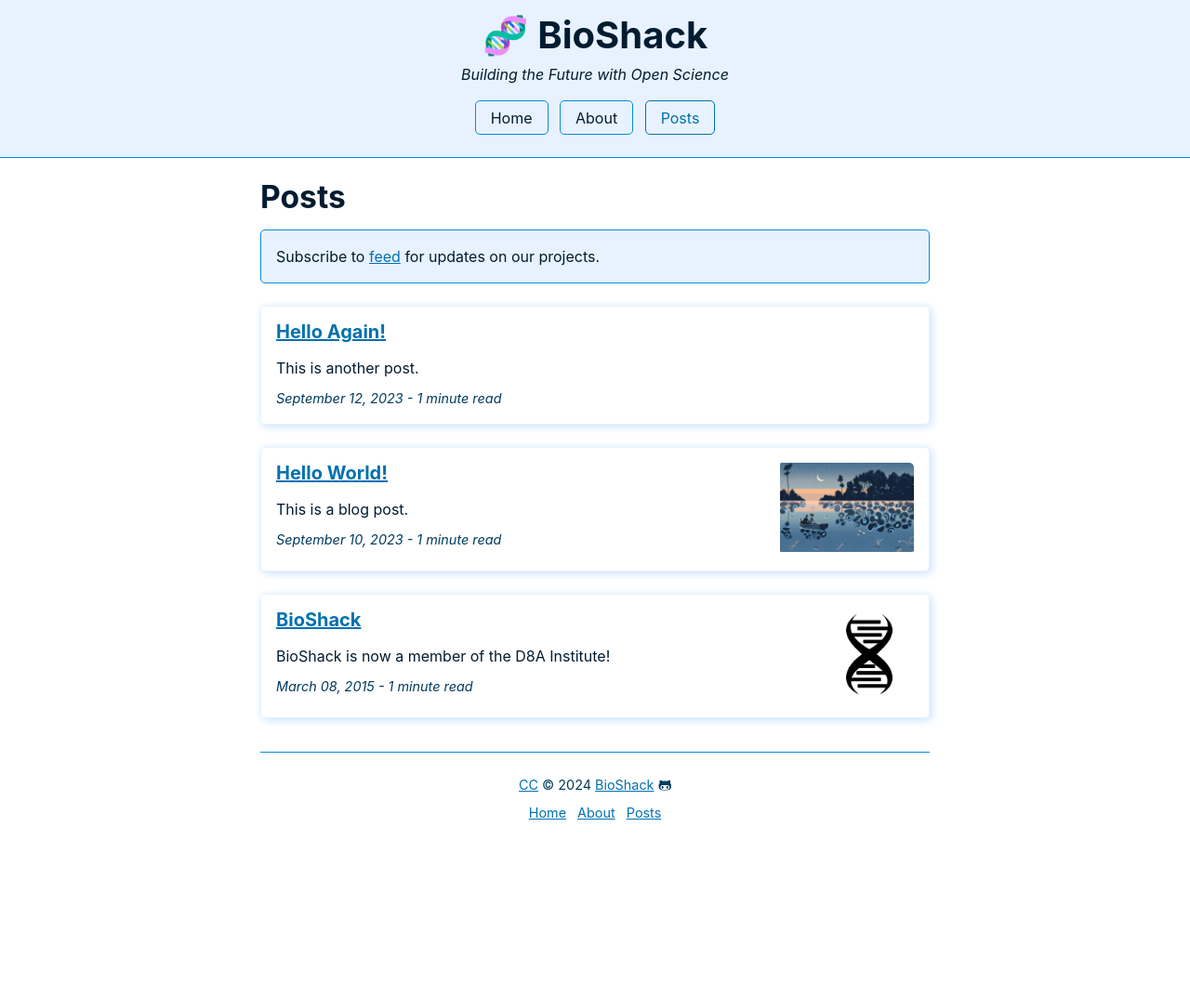
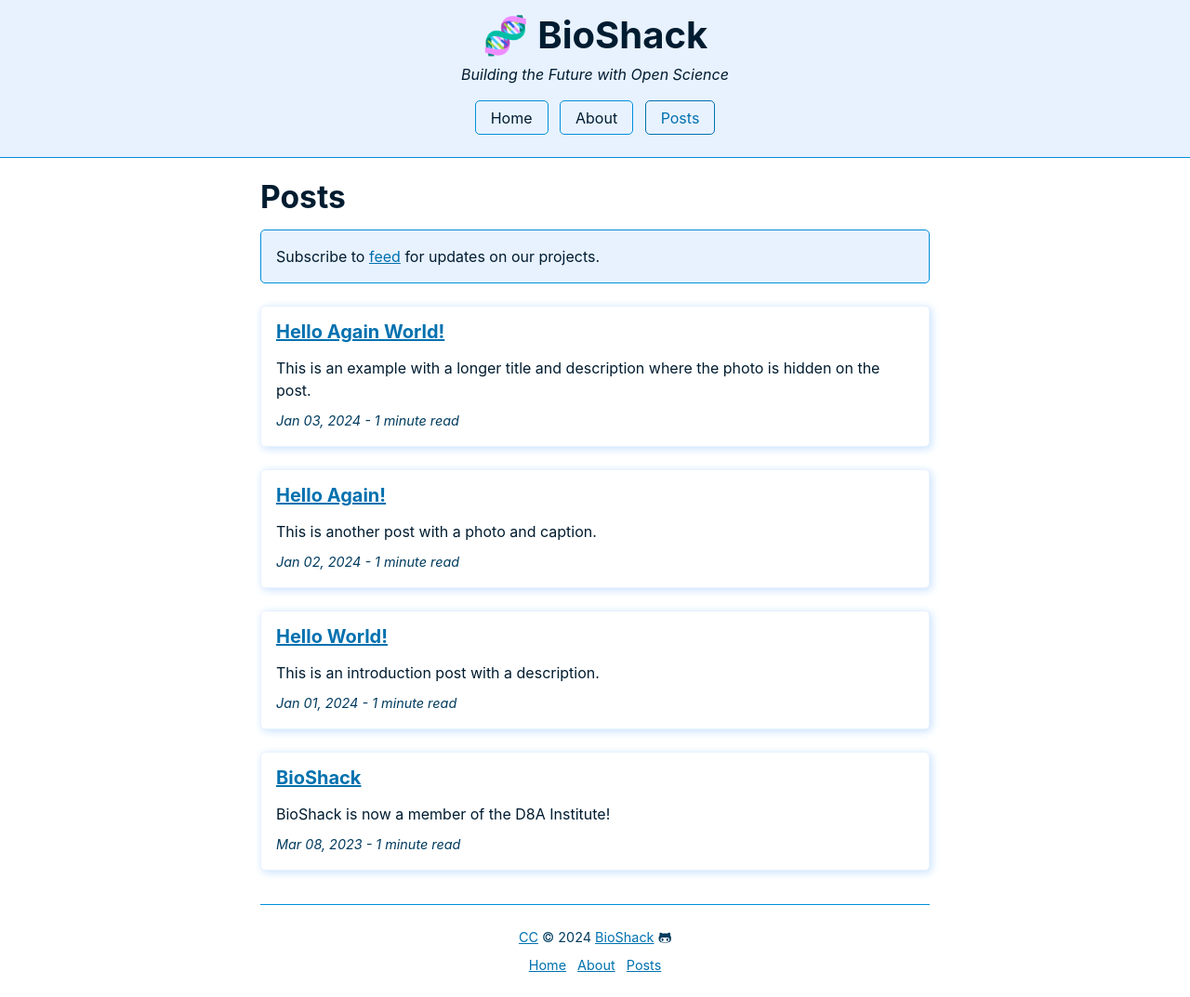
Before and after one commit to megdna/pond, a Jekyll site: the page built from pages/posts.md, in a window 1280 px wide. Shown: the whole page at 93% size. Built offline with Jekyll 4.4.1, drawn with Linux system fonts in a browser that asks for light colours; before the commit the page ends 909 px from its top, so only the background shows below that.

Commit message:
Update theme

```diff
--- a/_layouts/post.html
+++ b/_layouts/post.html
@@ -3,8 +3,8 @@
 ---
 <h2>{{ page.title }}</h2>
 {% if page.description %}<div class="notice">{{ page.description }}</div>{% endif %}
-{% if page.show %}<img alt="{{ page.alt }}" src="{{ page.image | prepend: site.baseurl | prepend: site.url }}">{% endif %}
+{% if page.image.show == "true" %}<figure><img alt="{{ page.image.alt }}" src="{{ page.image.url | prepend: site.baseurl | prepend: site.url }}"><figcaption>{{ page.image.caption }}</figcaption></figure>{% endif %}
 {{ content }}
-{% if page.date %}<cite>Updated on {{page.date | date: "%B %d, %Y"}}</cite><hr>{% endif %}
+{% if page.date %}<cite>Updated on {{page.date | date: "%A, %B %D, %Y"}}</cite><hr>{% endif %}
 {% if page.previous.url %}&laquo; <a href="{{ page.previous.url | prepend: site.baseurl | prepend: site.url }}">{{ page.previous.title }}</a>{% endif %}
 {% if page.next.url %}<div class="next"><a href="{{ page.next.url | prepend: site.baseurl | prepend: site.url }}">{{ page.next.title }}</a> &raquo;</div>{% endif %}
--- a/_posts/2023-09-10-hello-world.md
+++ /dev/null
@@ -1,9 +0,0 @@
----
-layout: post
-title: Hello World!
-description: This is a blog post.
-image: /media/blue.jpg
-alt: Illustration of two people in a boat on a lake with blue hues
-show: true
----
-Add some content here.
--- /dev/null
+++ b/_posts/2024-01-01-hello-world.md
@@ -0,0 +1,13 @@
+---
+layout: post
+permalink:
+title: Hello World!
+description: This is an introduction post with a description.
+image:
+  - alt:
+  - caption:
+  - show:
+  - url:
+sitemap:
+---
+Add some content here.
--- /dev/null
+++ b/_posts/2024-01-02-hello-again.md
@@ -0,0 +1,13 @@
+---
+layout: post
+permalink:
+title: Hello Again!
+description: This is another post with a photo and caption.
+image:
+  - alt: Illustration of two people in a boat on a lake with blue hues
+  - caption: Artwork by Unknown
+  - show: true
+  - url: /media/blue.jpg
+sitemap:
+---
+Add some content here.
--- /dev/null
+++ b/_posts/2024-01-03-hello-again-world.md
@@ -0,0 +1,13 @@
+---
+layout: post
+permalink:
+title: Hello Again World!
+description: This is an example with a longer title and description where the photo is hidden on the post.
+image:
+  - alt:
+  - caption:
+  - show: false
+  - url: /media/blue.jpg
+sitemap:
+---
+Add some content here.
--- a/pages/posts.md
+++ b/pages/posts.md
@@ -8,9 +8,9 @@
 <section>
 {% for post in site.posts %}
 <aside>
-  <h4><a href="{{ post.url | prepend: site.baseurl | prepend: site.url }}">{{ post.title }}</a>{% if post.image %}<img alt="{{ post:alt }}" src="{{ post.image | prepend: site.baseurl | prepend: site.url }}">{% endif %}</h4>
+  <h4><a href="{{ post.url | prepend: site.baseurl | prepend: site.url }}">{{ post.title }}</a>{% if post.image.url %}<img alt="{{ post.image.alt }}" src="{{ post.image.url | prepend: site.baseurl | prepend: site.url }}">{% endif %}</h4>
   <p>{{ post.description }}</p>
-  <cite>{{post.date | date: '%B %d, %Y'}} - {% capture words %}{{ post.content | number_of_words }}{% endcapture %}{% unless words contains "-" %}{{ words | plus: 250 | divided_by: 250 | append: " minute read" }}{% endunless %}</cite>
+  <cite>{{post.date | date: '%b %d, %Y'}} - {% capture words %}{{ post.content | number_of_words }}{% endcapture %}{% unless words contains "-" %}{{ words | plus: 250 | divided_by: 250 | append: " minute read" }}{% endunless %}</cite>
 </aside>
 {% endfor %}
 </section>
```
Also changed, not shown: _posts/2023-09-12-hello-again.md (deleted, +0 -6 lines), pages/style.md (+2 -2 lines), _posts/2023-03-08-bioshack.md (renamed from _posts/2015-03-08-bioshack.md).
